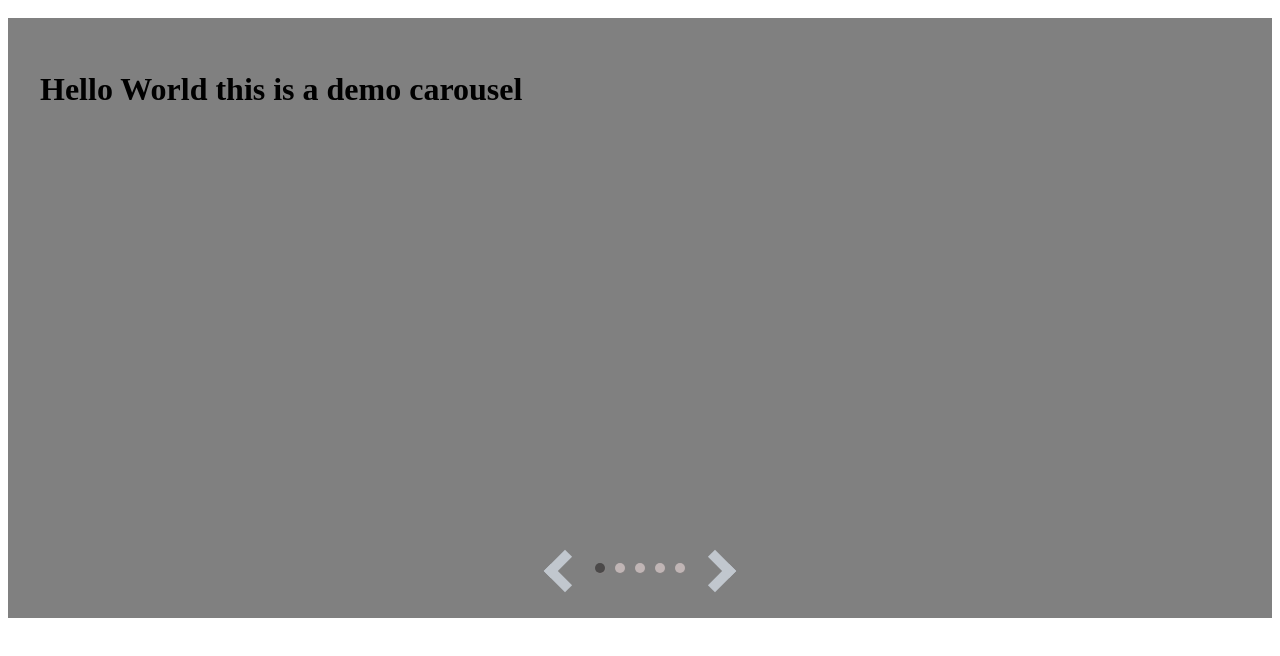
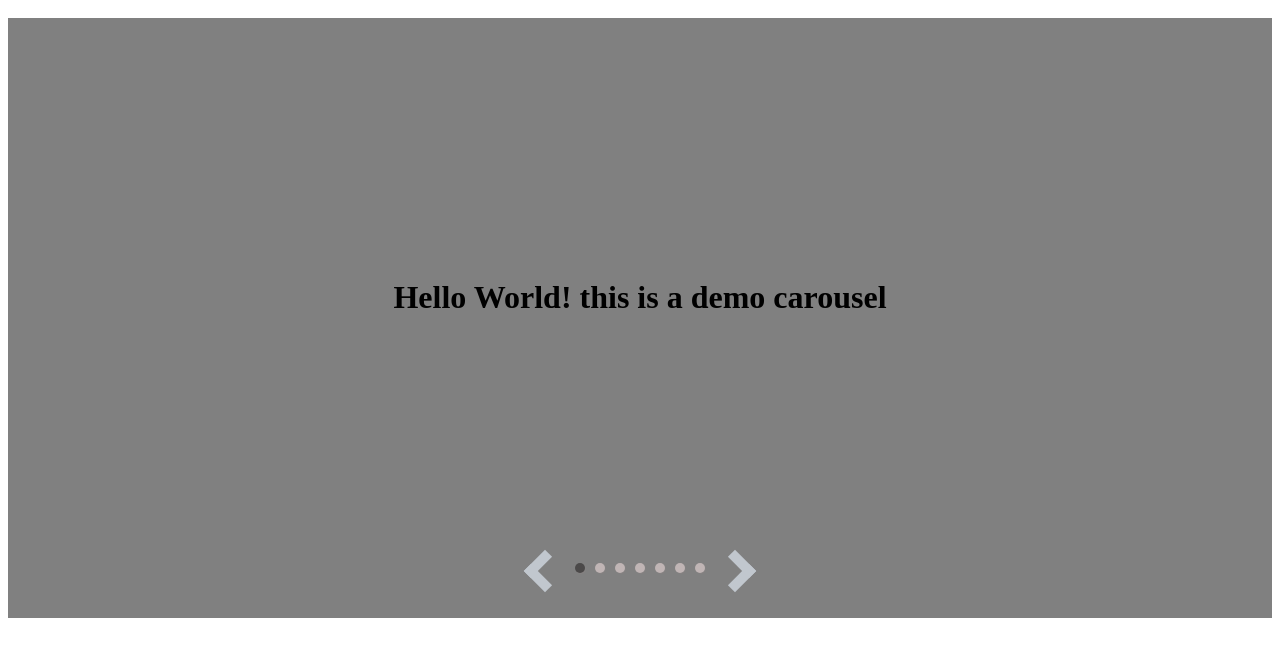
Before and after one commit to Flafi87/simple-carousel, a React app: page / in a window 1280 px wide. Shown: the top 656 px of the page. Built offline with nearby package versions, Linux system fonts and the light colour scheme.

Commit message:
rewrite to css

```diff
--- a/src/components/App.js
+++ b/src/components/App.js
@@ -1,6 +1,6 @@
 import React from "react";
 import Gallery from "./carousel/Gallery";
 
-export default function App({ slidesArray, settings }) {
-  return <Gallery slidesArray={slidesArray} settings={settings} />;
+export default function App(props) {
+  return <Gallery {...props} />;
 }
--- a/src/components/carousel/Gallery.js
+++ b/src/components/carousel/Gallery.js
@@ -1,7 +1,7 @@
 import React, { useState, useEffect, useRef } from "react";
 import PropTypes from "prop-types";
-import "./style.scss";
-import Image from "./Image";
+import "./style.css";
+import Image from "./Slides";
 const Gallery = ({ slidesArray, settings }) => {
   const {
     width = "100%",
@@ -10,6 +10,9 @@ const Gallery = ({ slidesArray, settings }) => {
     dots = true,
     backgroundColor = "none",
     arrowColor = "black",
+    autoplay = false,
+    autoplaySpeed = 2000,
+    neverend = false,
   } = settings;
   const [windowWidth, setWindowWidth] = useState(0);
   const [dimensions, setDimensions] = useState({
@@ -17,6 +20,7 @@ const Gallery = ({ slidesArray, settings }) => {
     width: window.innerWidth,
   });
   const parentRef = useRef(null);
+  const [neverending, setNeverEnding] = useState(neverend);
   const [activeIndex, setActiveIndex] = useState(0);
   const [touchPosition, setTouchPosition] = useState(null);
   const [touchDifference, setTouchDifference] = useState(null);
@@ -24,7 +28,7 @@ const Gallery = ({ slidesArray, settings }) => {
   const [animation, setAnimation] = useState("");
   const [mouseDown, setMouseDown] = useState(false);
 
-  React.useEffect(() => {
+  useEffect(() => {
     function handleResize() {
       setDimensions({
         height: window.innerHeight,
@@ -34,7 +38,7 @@ const Gallery = ({ slidesArray, settings }) => {
 
     window.addEventListener("resize", handleResize);
 
-    return (_) => {
+    return () => {
       window.removeEventListener("resize", handleResize);
     };
   });
@@ -42,6 +46,16 @@ const Gallery = ({ slidesArray, settings }) => {
   useEffect(() => {
     setActiveIndex(0);
   }, [slidesArray]);
+
+  useEffect(() => {
+    if (autoplay) {
+      setNeverEnding(true);
+      const interval = setInterval(() => {
+        next();
+      }, autoplaySpeed);
+      return () => clearInterval(interval);
+    }
+  }, [activeIndex]);
 
   useEffect(() => {
     if (parentRef.current) {
@@ -53,7 +67,11 @@ const Gallery = ({ slidesArray, settings }) => {
   const next = () => {
     setAnimation("animation");
     const nextIndex =
-      activeIndex === slidesArray.length - 1 ? 0 : activeIndex + 1;
+      activeIndex === slidesArray.length - 1
+        ? neverending
+          ? 0
+          : activeIndex
+        : activeIndex + 1;
     setActiveIndex(nextIndex);
     setTouchDifference(0);
     setMovement(0);
@@ -68,7 +86,11 @@ const Gallery = ({ slidesArray, settings }) => {
     setAnimation("animation");
     setTouchDifference(0);
     const nextIndex =
-      activeIndex === 0 ? slidesArray.length - 1 : activeIndex - 1;
+      activeIndex === 0
+        ? neverending
+          ? slidesArray.length - 1
+          : activeIndex
+        : activeIndex - 1;
     setMovement(0);
     setActiveIndex(nextIndex);
   };
@@ -86,14 +108,11 @@ const Gallery = ({ slidesArray, settings }) => {
   };
 
   const handleTouchMove = (e) => {
-    // console.log(e);
     const currentTouch = e.touches[0].clientX;
     if (touchPosition === null) {
       return;
     }
-
     const diff = touchPosition - currentTouch;
-
     setMovement(-1 * diff);
     setTouchDifference(diff);
   };
@@ -127,7 +146,6 @@ const Gallery = ({ slidesArray, settings }) => {
         return;
       }
       const diff = touchPosition - currentTouch;
-
       setMovement(-1 * diff);
       setTouchDifference(diff);
     }
@@ -158,13 +176,25 @@ const Gallery = ({ slidesArray, settings }) => {
         onClick={() => {
           jumpTo(index);
         }}
-        className={`flying-button ${active}`}
+        className={`navigation-dot ${active}`}
       ></span>
     );
   });
 
   const navigation = (
-    <div className="carousel-navigation">
+    <div
+      className="carousel-navigation"
+      style={{
+        height: "30px",
+        display: "flex",
+        alignItems: "center",
+        justifyContent: "center",
+        position: "absolute",
+        bottom: "5%",
+        zIndex: "1",
+        width: "100%",
+      }}
+    >
       {arrow ? (
         <div className="arrow-block" onClick={() => previous()}>
           <span
@@ -180,7 +210,20 @@ const Gallery = ({ slidesArray, settings }) => {
           ></span>
         </div>
       ) : null}
-      {dots ? <div className="flying-buttons">{buttons}</div> : null}
+      {dots ? (
+        <div
+          className="navigation-dots"
+          style={{
+            height: "30px",
+            justifyContent: "center",
+            bottom: "5%",
+            zIndex: 1,
+            padding: "10px",
+          }}
+        >
+          {buttons}
+        </div>
+      ) : null}
       {arrow ? (
         <div className="arrow-block" onClick={() => next()}>
           <span
@@ -198,10 +241,11 @@ const Gallery = ({ slidesArray, settings }) => {
       ) : null}
     </div>
   );
-
   return (
-    <div style={{ width: width }} className="carousel-component">
-      <div className="top-navigation"></div>
+    <div
+      className="carousel-component"
+      style={{ width: width, overflow: "hidden", position: "relative" }}
+    >
       <div
         className="carousel-content-wrapper"
         onTouchStart={handleTouchStart}
@@ -212,7 +256,11 @@ const Gallery = ({ slidesArray, settings }) => {
         onMouseUp={handleMouseUp}
         onMouseLeave={handleMouseUp}
         ref={parentRef}
-        style={{ height: height }}
+        style={{
+          height: height,
+          position: "relative",
+          margin: "10px 0px 0px 0px",
+        }}
       >
         <Image
           slidesArray={slidesArray}
@@ -239,5 +287,8 @@ Gallery.propTypes = {
     dots: PropTypes.boolean,
     backgroundColor: PropTypes.string,
     arrowColor: PropTypes.string,
+    autoplay: PropTypes.boolean,
+    autoplaySpeed: PropTypes.number,
+    neverend: PropTypes.boolean,
   }),
 };
--- a/src/components/carousel/Image.js
+++ b/src/components/carousel/Slides.js
@@ -1,6 +1,6 @@
 import React from "react";
 
-const Image = ({
+const Slides = ({
   slidesArray,
   activeIndex,
   windowWidth,
@@ -26,6 +26,11 @@ const Image = ({
         className={`carousel-element ${animation}`}
         key={index}
         style={{
+          height: "100%",
+          position: "absolute",
+          top: 0,
+          left: 0,
+          overflow: "hidden",
           backgroundColor,
           width: windowWidth,
           zIndex: "1",
@@ -40,4 +45,4 @@ const Image = ({
   return slides;
 };
 
-export default Image;
+export default Slides;
--- /dev/null
+++ b/src/components/carousel/style.css
@@ -0,0 +1,24 @@
+.animation {
+  transition: all 300ms cubic-bezier(0.4, 0, 0.2, 1) 0ms;
+}
+.animation-long {
+  transition: all 2000ms cubic-bezier(0.4, 0, 0.2, 1) 0ms;
+}
+.navigation-dot {
+  height: 10px;
+  width: 10px;
+  background-color: #d0c3c3;
+  border-radius: 50%;
+  display: inline-block;
+  margin: 5px;
+  box-shadow: 1px 1px 1px #868282;
+  opacity: 0.8;
+}
+.navigation-dot.active {
+  background-color: #3e3c3c;
+}
+.carousel-element img {
+  display: block;
+  margin-left: auto;
+  margin-right: auto;
+}
--- a/src/components/carousel/style.scss
+++ /dev/null
@@ -1,142 +0,0 @@
-@mixin grab-cursor {
-  cursor: url("https://www.google.com/intl/en_ALL/mapfiles/openhand.cur"),
-    all-scroll;
-  cursor: -webkit-grab;
-  cursor: -moz-grab;
-  cursor: -o-grab;
-  cursor: -ms-grab;
-  cursor: grab;
-}
-
-@mixin grabbing-cursor {
-  cursor: url("https://www.google.com/intl/en_ALL/mapfiles/closedhand.cur"),
-    all-scroll;
-  cursor: -webkit-grabbing;
-  cursor: -moz-grabbing;
-  cursor: -o-grabbing;
-  cursor: -ms-grabbing;
-  cursor: grabbing;
-}
-
-// img {
-//   width: 100%;
-// }
-// .carousel-content-wrapper {
-//   width: 100%;
-//   display: flex;
-//   position: relative;
-//   overflow: hidden;
-// }
-
-// .carousel-content {
-//   display: flex;
-// }
-
-// @media only screen and (min-width: 600px) {
-//   body {
-//     background-color: lightblue;
-//   }
-//   .carousel-content-wrapper {
-//     width: 100%;
-//     display: flex;
-//     position: relative;
-//   }
-//   .carousel-component {
-//     height: 300px;
-//     display: flex;
-//     justify-content: center;
-//     flex-direction: column;
-//     align-items: center;
-//   }
-//   .carousel-content {
-//     @include grab-cursor;
-//     &:active {
-//       @include grabbing-cursor;
-//     }
-//   }
-// }
-
-// .animation {
-//   transition-duration: 0.5s;
-// }
-
-// .carousel-element {
-//   position: absolute;
-//   top: 0;
-//   left: 0;
-// }
-
-.carousel-component {
-  overflow: hidden;
-  position: relative;
-}
-
-.top-navigation {
-  display: flex;
-  justify-content: space-between;
-}
-.carousel-content-wrapper {
-  position: relative;
-  margin: 10px 0px 0px 0px;
-}
-.carousel-element {
-  height: 100%;
-  position: absolute;
-  top: 0;
-  left: 0;
-}
-
-.animation {
-  transition: all 300ms cubic-bezier(0.4, 0, 0.2, 1) 0ms;
-}
-.animation-long {
-  transition: all 1000ms cubic-bezier(0.4, 0, 0.2, 1) 0ms;
-}
-
-.carousel-navigation {
-  height: 30px;
-  display: flex;
-  align-items: center;
-  justify-content: center;
-  position: absolute;
-  bottom: 5%;
-  z-index: 1;
-  width: 100%;
-}
-
-.flying-buttons {
-  height: 30px;
-  justify-content: center;
-  bottom: 5%;
-  z-index: 1;
-  padding: 10px;
-}
-.flying-button {
-  height: 10px;
-  width: 10px;
-  background-color: #d0c3c3;
-  border-radius: 50%;
-  display: inline-block;
-  margin: 5px;
-  box-shadow: 1px 1px 1px #868282;
-  opacity: 0.8;
-}
-.flying-button.active {
-  background-color: #3e3c3c;
-}
-
-.arrows {
-  height: 30px;
-  display: flex;
-  align-items: center;
-  justify-content: space-around;
-  position: absolute;
-  bottom: 5%;
-  z-index: 1;
-  width: 100%;
-}
-.carousel-element img {
-  display: block;
-  margin-left: auto;
-  margin-right: auto;
-}
--- a/src/index.js
+++ b/src/index.js
@@ -2,7 +2,7 @@ import React from "react";
 import App from "./components/App";
 
 const Carousel = (props) => {
-  <App props={props} />;
+  <App {...props} />;
 };
 
 export default Carousel;
--- a/src/main.js
+++ b/src/main.js
@@ -1,4 +1,5 @@
-import React, { useState, useEffect } from "react";
+/* eslint-disable max-len */
+import React from "react";
 import { render } from "react-dom";
 import App from "./components/App";
 
@@ -9,15 +10,39 @@ const Main = () => {
         backgroundColor: "grey",
         width: "100%",
         height: "100%",
-        padding: "2em",
+        display: "flex",
+        justifyContent: "center",
       }}
+      key="text"
     >
-      <h1>Hello World this is a demo carousel</h1>
+      <h1 style={{ textAlign: "center", position: "absolute", top: "40%" }}>
+        Hello World! this is a demo carousel
+      </h1>
     </div>,
-    <img src="https://storage.googleapis.com/strapi_bucket87/large_DSC_06555_d252028c66/large_DSC_06555_d252028c66.jpg"></img>,
-    <img src="https://storage.googleapis.com/strapi_bucket87/large_DSC_04530_392a7c3ea1/large_DSC_04530_392a7c3ea1.jpg"></img>,
-    <img src="https://storage.googleapis.com/strapi_bucket87/large_IMG_20210213_142551_381f68f7ab/large_IMG_20210213_142551_381f68f7ab.jpg"></img>,
-    <img src="https://storage.googleapis.com/strapi_bucket87/large_DSC_03910_4f877b8d42/large_DSC_03910_4f877b8d42.jpg"></img>,
+    <img
+      src="https://storage.googleapis.com/strapi_bucket87/large_DSC_06555_d252028c66/large_DSC_06555_d252028c66.jpg"
+      key="test1"
+    ></img>,
+    <img
+      src="https://storage.googleapis.com/strapi_bucket87/large_DSC_04530_392a7c3ea1/large_DSC_04530_392a7c3ea1.jpg"
+      key="test2"
+    ></img>,
+    <img
+      src="https://storage.googleapis.com/strapi_bucket87/large_IMG_20210213_142551_381f68f7ab/large_IMG_20210213_142551_381f68f7ab.jpg"
+      key="test3"
+    ></img>,
+    <img
+      src="https://storage.googleapis.com/strapi_bucket87/large_DSC_03910_4f877b8d42/large_DSC_03910_4f877b8d42.jpg"
+      key="test4"
+    ></img>,
+    <img
+      src="https://storage.googleapis.com/strapi_bucket87/large_DSC_04530_392a7c3ea1/large_DSC_04530_392a7c3ea1.jpg"
+      key="test5"
+    ></img>,
+    <img
+      src="https://storage.googleapis.com/strapi_bucket87/large_IMG_20210213_142551_381f68f7ab/large_IMG_20210213_142551_381f68f7ab.jpg"
+      key="test6"
+    ></img>,
   ];
   const settings = {
     width: "100%",
@@ -26,6 +51,9 @@ const Main = () => {
     dots: true,
     arrowColor: "#c1c7ce",
     backgroundColor: "",
+    autoplay: false,
+    autoplaySpeed: 1000,
+    neverend: false,
   };
 
   return <App slidesArray={posts} settings={settings} />;
--- a/webpack.config.js
+++ b/webpack.config.js
@@ -8,15 +8,8 @@ const config = {
   module: {
     rules: [
       {
-        test: /\.s[ac]ss$/i,
-        use: [
-          // Creates `style` nodes from JS strings
-          "style-loader",
-          // Translates CSS into CommonJS
-          "css-loader",
-          // Compiles Sass to CSS
-          "sass-loader",
-        ],
+        test: /\.css$/i,
+        use: ["style-loader", "css-loader"],
       },
       {
         test: /\.js$/,
```
Also changed, not shown: 2 other files (tests, documents, lock files or other folders).
